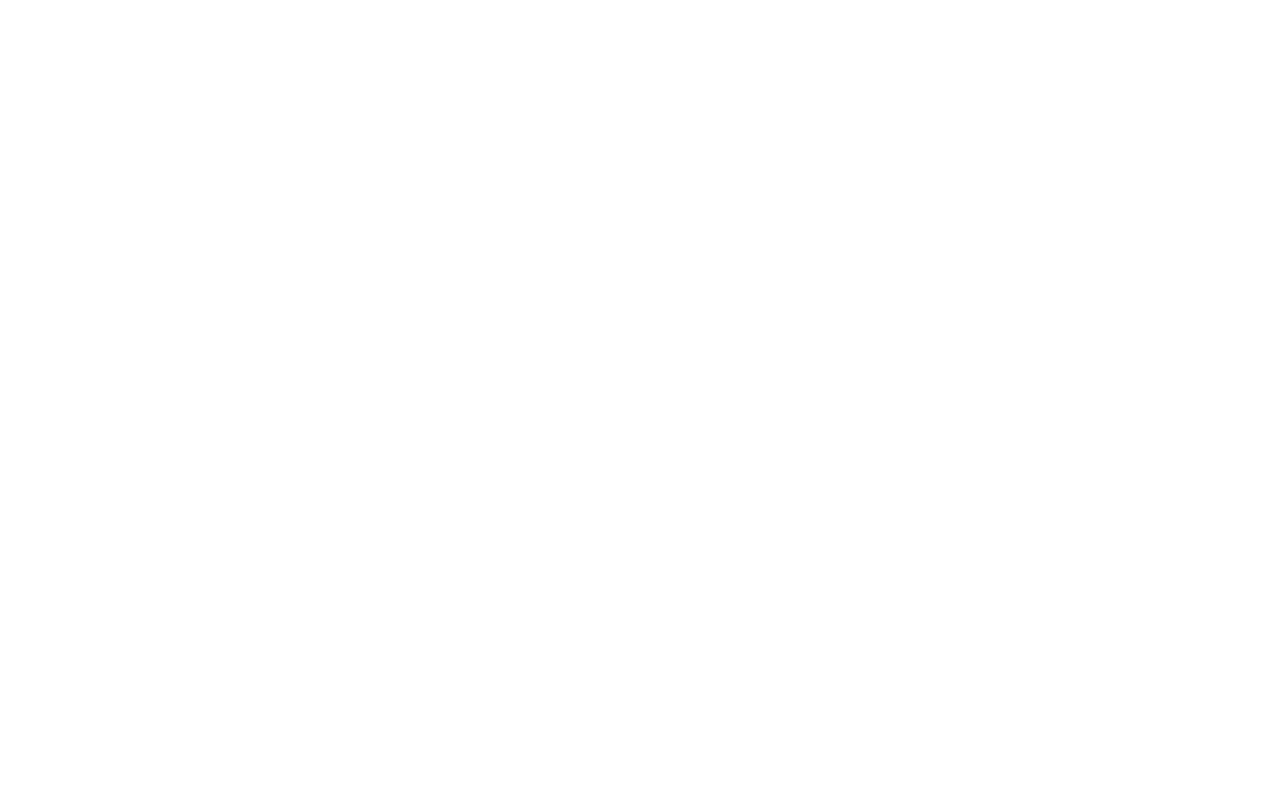
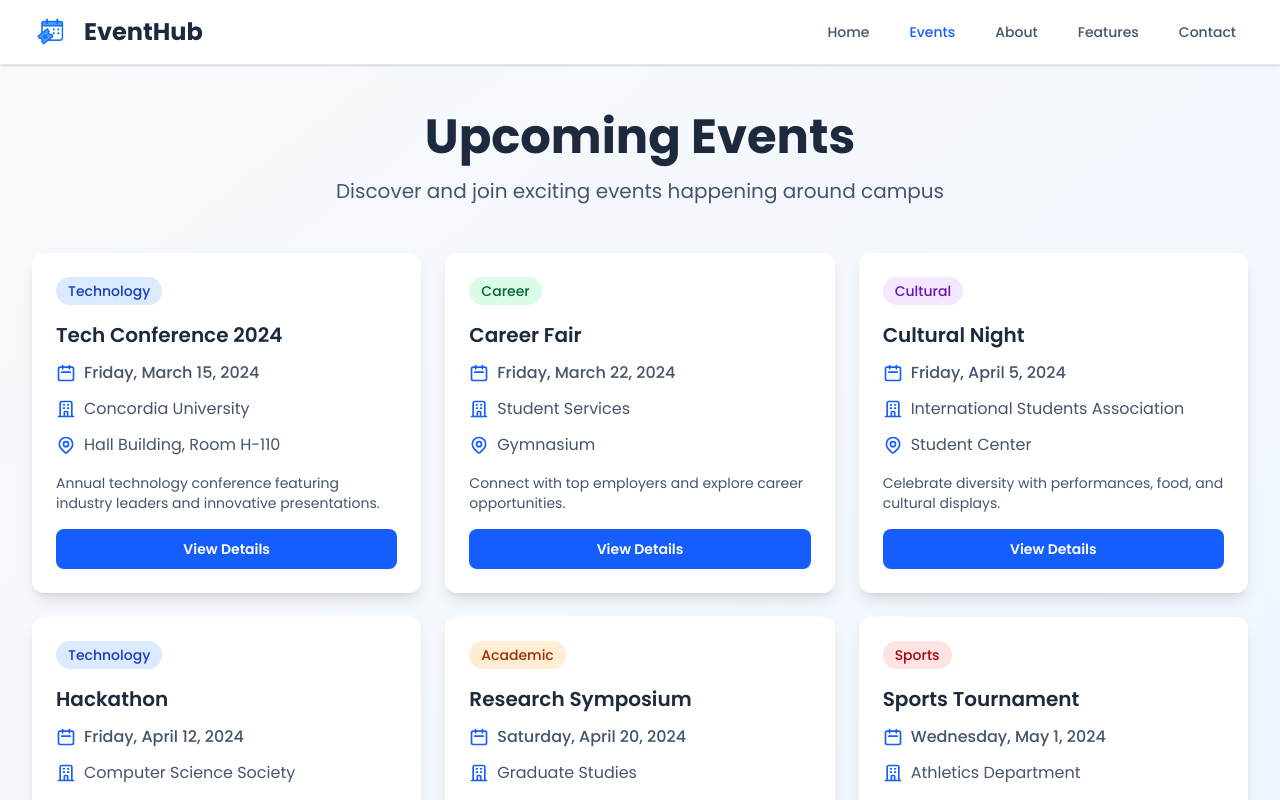
Before and after one commit to AbderrahmaneBoulmalf/Group_A-SOEN341_Project_F25, a React (Vite) app in the folder Frontend/: page /events in a window 1280 px wide. Before the commit this address had no page. Shown: the top 800 px of the page. Built offline with nearby package versions, Linux system fonts and the light colour scheme.

Commit message:
Added events page frontend with mockup events (#19)

```diff
--- a/Frontend/src/App.tsx
+++ b/Frontend/src/App.tsx
@@ -1,6 +1,7 @@
 import { BrowserRouter as Router, Routes, Route } from "react-router-dom";
 import Home from "./pages/Home";
 import Login from "./pages/Login";
+import Events from "./pages/Events";
 import React from "react";
 
 const App: React.FC = () => {
@@ -9,6 +10,7 @@
       <Routes>
         <Route path="/" element={<Home />} />
         <Route path="/login" element={<Login />} />
+        <Route path="/events" element={<Events />} />
       </Routes>
     </Router>
   );
--- a/Frontend/src/components/navbar.tsx
+++ b/Frontend/src/components/navbar.tsx
@@ -39,8 +39,12 @@
                 Home
               </Link>
               <Link
-                to="/#events"
-                className="text-slate-600 hover:text-blue-600 px-3 py-2 rounded-md text-sm font-medium transition-colors"
+                to="/events"
+                className={`px-3 py-2 rounded-md text-sm font-medium transition-colors ${
+                  location.pathname === "/events"
+                    ? "text-blue-600"
+                    : "text-slate-600 hover:text-blue-600"
+                }`}
               >
                 Events
               </Link>
--- /dev/null
+++ b/Frontend/src/pages/Events.tsx
@@ -0,0 +1,184 @@
+import React, { useState } from "react";
+import { Card } from "@/components/ui/card";
+import { Button } from "@/components/ui/button";
+import Navbar from "@/components/navbar";
+import type { Event } from "../types/Event";
+
+const Events: React.FC = () => {
+  // Sample event data - in a real app, this would come from an API
+  const [events] = useState<Event[]>([
+    {
+      id: "1",
+      title: "Tech Conference 2024",
+      date: "2024-03-15",
+      organization: "Concordia University",
+      description: "Annual technology conference featuring industry leaders and innovative presentations.",
+      location: "Hall Building, Room H-110",
+      category: "Technology"
+    },
+    {
+      id: "2",
+      title: "Career Fair",
+      date: "2024-03-22",
+      organization: "Student Services",
+      description: "Connect with top employers and explore career opportunities.",
+      location: "Gymnasium",
+      category: "Career"
+    },
+    {
+      id: "3",
+      title: "Cultural Night",
+      date: "2024-04-05",
+      organization: "International Students Association",
+      description: "Celebrate diversity with performances, food, and cultural displays.",
+      location: "Student Center",
+      category: "Cultural"
+    },
+    {
+      id: "4",
+      title: "Hackathon",
+      date: "2024-04-12",
+      organization: "Computer Science Society",
+      description: "48-hour coding competition with prizes and networking opportunities.",
+      location: "Engineering Building",
+      category: "Technology"
+    },
+    {
+      id: "5",
+      title: "Research Symposium",
+      date: "2024-04-20",
+      organization: "Graduate Studies",
+      description: "Showcase of graduate research projects and findings.",
+      location: "Library Conference Room",
+      category: "Academic"
+    },
+    {
+      id: "6",
+      title: "Sports Tournament",
+      date: "2024-05-01",
+      organization: "Athletics Department",
+      description: "Annual inter-departmental sports competition.",
+      location: "Sports Complex",
+      category: "Sports"
+    }
+  ]);
+
+  const formatDate = (dateString: string) => {
+    const date = new Date(dateString);
+    return date.toLocaleDateString('en-US', {
+      weekday: 'long',
+      year: 'numeric',
+      month: 'long',
+      day: 'numeric'
+    });
+  };
+
+  const getCategoryColor = (category: string) => {
+    const colors: { [key: string]: string } = {
+      Technology: "bg-blue-100 text-blue-800",
+      Career: "bg-green-100 text-green-800",
+      Cultural: "bg-purple-100 text-purple-800",
+      Academic: "bg-orange-100 text-orange-800",
+      Sports: "bg-red-100 text-red-800"
+    };
+    return colors[category] || "bg-gray-100 text-gray-800";
+  };
+
+  return (
+    <div className="min-h-screen bg-gradient-to-br from-slate-50 to-blue-50">
+      <Navbar />
+
+      <main className="max-w-7xl mx-auto px-4 sm:px-6 lg:px-8 py-12">
+        {/* Header */}
+        <div className="text-center mb-12">
+          <h1 className="text-4xl md:text-5xl font-bold text-slate-800 mb-4 font-poppins">
+            Upcoming Events
+          </h1>
+          <p className="text-xl text-slate-600 max-w-2xl mx-auto">
+            Discover and join exciting events happening around campus
+          </p>
+        </div>
+
+        {/* Events Grid */}
+        <div className="grid md:grid-cols-2 lg:grid-cols-3 gap-6">
+          {events.map((event) => (
+            <Card
+              key={event.id}
+              className="bg-white rounded-xl p-6 shadow-lg hover:shadow-xl transition-all duration-200 border-0 hover:-translate-y-1"
+            >
+              {/* Category Badge */}
+              {event.category && (
+                <div className="mb-4">
+                  <span className={`inline-block px-3 py-1 rounded-full text-sm font-medium ${getCategoryColor(event.category)}`}>
+                    {event.category}
+                  </span>
+                </div>
+              )}
+
+              {/* Event Title */}
+              <h3 className="text-xl font-semibold text-slate-800 mb-3 line-clamp-2">
+                {event.title}
+              </h3>
+
+              {/* Event Details */}
+              <div className="space-y-3 mb-4">
+                <div className="flex items-center text-slate-600">
+                  <svg className="w-5 h-5 mr-2 text-blue-600" fill="none" stroke="currentColor" viewBox="0 0 24 24">
+                    <path strokeLinecap="round" strokeLinejoin="round" strokeWidth={2} d="M8 7V3m8 4V3m-9 8h10M5 21h14a2 2 0 002-2V7a2 2 0 00-2-2H5a2 2 0 00-2 2v12a2 2 0 002 2z" />
+                  </svg>
+                  <span className="font-medium">{formatDate(event.date)}</span>
+                </div>
+
+                <div className="flex items-center text-slate-600">
+                  <svg className="w-5 h-5 mr-2 text-blue-600" fill="none" stroke="currentColor" viewBox="0 0 24 24">
+                    <path strokeLinecap="round" strokeLinejoin="round" strokeWidth={2} d="M19 21V5a2 2 0 00-2-2H7a2 2 0 00-2 2v16m14 0h2m-2 0h-5m-9 0H3m2 0h5M9 7h1m-1 4h1m4-4h1m-1 4h1m-5 10v-5a1 1 0 011-1h2a1 1 0 011 1v5m-4 0h4" />
+                  </svg>
+                  <span>{event.organization}</span>
+                </div>
+
+                {event.location && (
+                  <div className="flex items-center text-slate-600">
+                    <svg className="w-5 h-5 mr-2 text-blue-600" fill="none" stroke="currentColor" viewBox="0 0 24 24">
+                      <path strokeLinecap="round" strokeLinejoin="round" strokeWidth={2} d="M17.657 16.657L13.414 20.9a1.998 1.998 0 01-2.827 0l-4.244-4.243a8 8 0 1111.314 0z" />
+                      <path strokeLinecap="round" strokeLinejoin="round" strokeWidth={2} d="M15 11a3 3 0 11-6 0 3 3 0 016 0z" />
+                    </svg>
+                    <span>{event.location}</span>
+                  </div>
+                )}
+              </div>
+
+              {/* Description */}
+              {event.description && (
+                <p className="text-slate-600 text-sm mb-4 line-clamp-3">
+                  {event.description}
+                </p>
+              )}
+
+              {/* Action Button */}
+              <Button
+                className="w-full bg-blue-600 hover:bg-blue-700 text-white font-semibold py-2 px-4 rounded-lg transition-colors duration-200"
+              >
+                View Details
+              </Button>
+            </Card>
+          ))}
+        </div>
+
+        {/* Empty State */}
+        {events.length === 0 && (
+          <div className="text-center py-12">
+            <div className="w-24 h-24 bg-slate-100 rounded-full flex items-center justify-center mx-auto mb-4">
+              <svg className="w-12 h-12 text-slate-400" fill="none" stroke="currentColor" viewBox="0 0 24 24">
+                <path strokeLinecap="round" strokeLinejoin="round" strokeWidth={2} d="M8 7V3m8 4V3m-9 8h10M5 21h14a2 2 0 002-2V7a2 2 0 00-2-2H5a2 2 0 00-2 2v12a2 2 0 002 2z" />
+              </svg>
+            </div>
+            <h3 className="text-xl font-semibold text-slate-600 mb-2">No events found</h3>
+            <p className="text-slate-500">Check back later for upcoming events!</p>
+          </div>
+        )}
+      </main>
+    </div>
+  );
+};
+
+export default Events;
--- /dev/null
+++ b/Frontend/src/types/Event.ts
@@ -0,0 +1,9 @@
+export interface Event {
+  id: string;
+  title: string;
+  date: string;
+  organization: string;
+  description?: string;
+  location?: string;
+  category?: string;
+}
```
